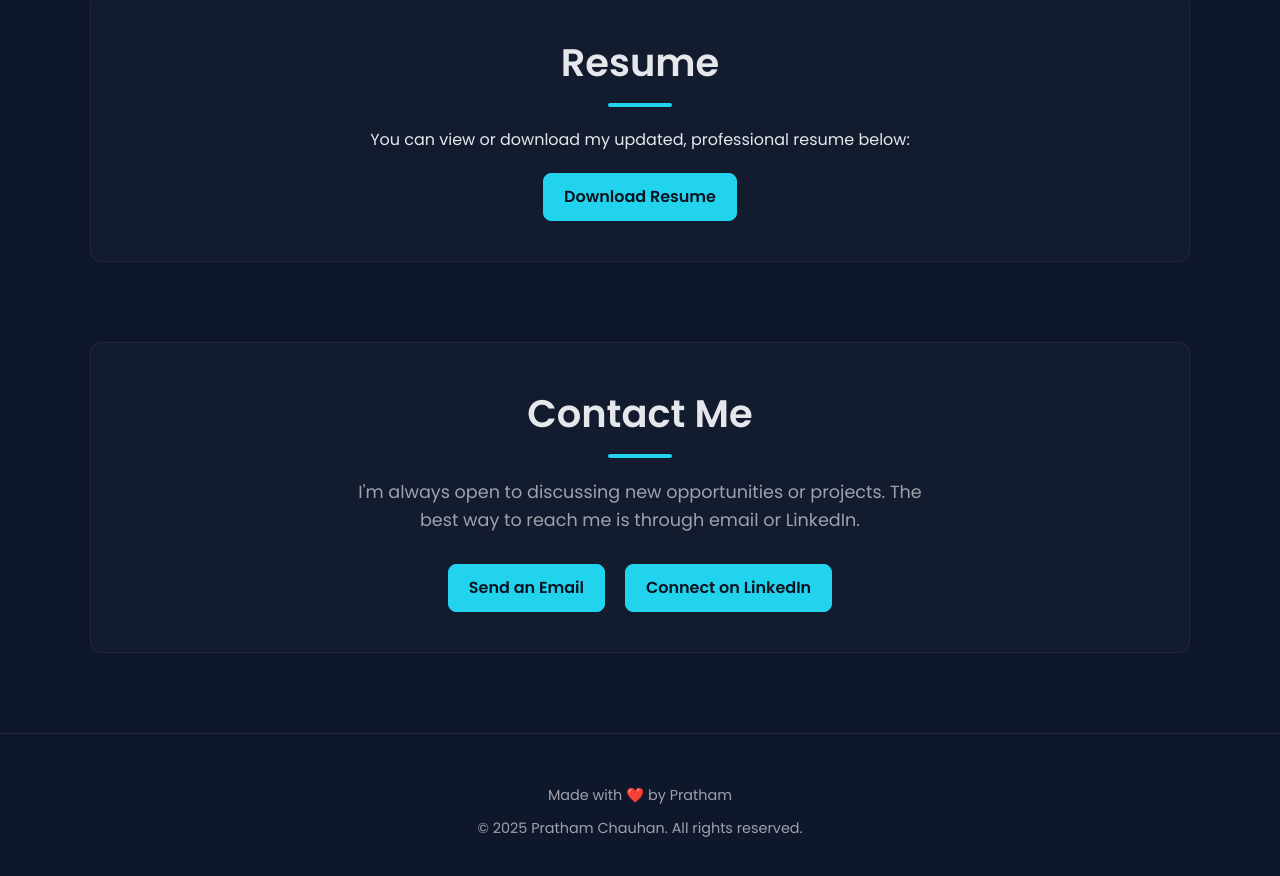
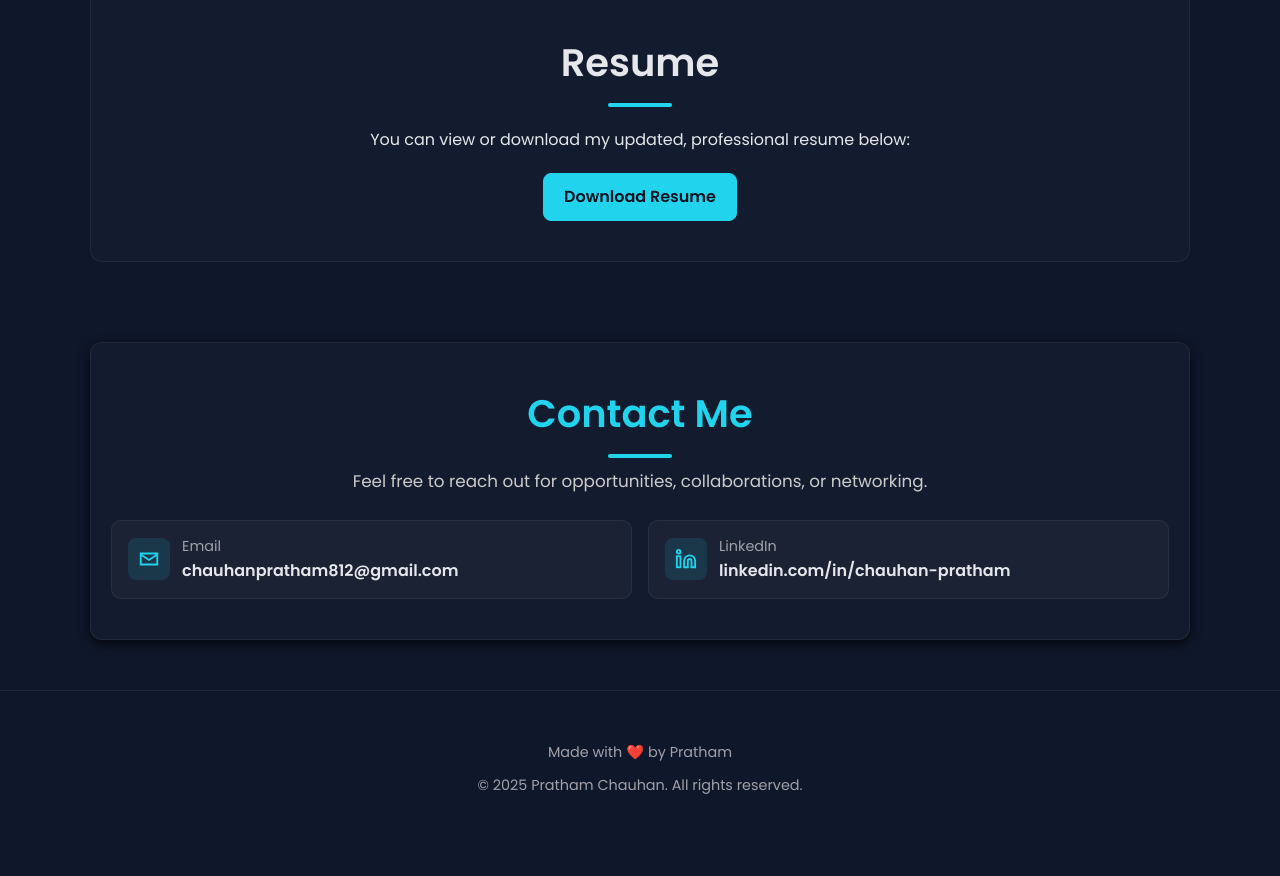
Before and after one commit to chauhan-pratham/Portfolio-Website, a plain HTML site: page index.html in a window 1280 px wide. Shown: the part 3792-4668 px from the top of the page. After the commit the page ends 4639 px from the top, so only its background shows below. Drawn offline with Linux system fonts and the light colour scheme.

Commit message:
Updated codes

```diff
--- a/index.html
+++ b/index.html
@@ -224,22 +224,42 @@
       <a href="resume.pdf" target="_blank" rel="noopener" class="btn btn-primary">Download Resume</a>
     </section>
 
-    <!-- ===== CONTACT SECTION ===== -->
+    <!-- Contact Section -->
     <section id="contact" class="section-card">
       <h2 class="section-title">Contact Me</h2>
-      <div class="contact-info">
-        <p>
-          I'm always open to discussing new opportunities or projects.
-          The best way to reach me is through email or LinkedIn.
-        </p>
-        <div class="contact-buttons">
-          <a href="mailto:chauhanpratham812@gmail.com" class="btn btn-primary">Send an Email</a>
-          <a href="https://www.linkedin.com/in/chauhan-pratham" target="_blank" rel="noopener noreferrer"
-            class="btn btn-primary">Connect on LinkedIn</a>
-        </div>
-      </div>
+      <p class="contact-subtitle">
+        Feel free to reach out for opportunities, collaborations, or networking.
+      </p>
+
+      <div class="contact-grid">
+        <a class="contact-card" href="mailto:chauhanpratham812@gmail.com">
+          <span class="contact-icon" aria-hidden="true">
+            <svg viewBox="0 0 24 24" width="22" height="22" fill="none" xmlns="http://www.w3.org/2000/svg">
+              <path d="M3 6h18v12H3V6z" stroke="currentColor" stroke-width="2" />
+              <path d="M3 7l9 6 9-6" stroke="currentColor" stroke-width="2" />
+            </svg>
+          </span>
+          <div class="contact-content">
+            <span class="contact-label">Email</span>
+            <span class="contact-value">chauhanpratham812@gmail.com</span>
+          </div>
+        </a>
+
+        <a class="contact-card" href="https://www.linkedin.com/in/chauhan-pratham/" target="_blank" rel="noopener">
+          <span class="contact-icon" aria-hidden="true">
+            <svg viewBox="0 0 24 24" width="22" height="22" fill="none" xmlns="http://www.w3.org/2000/svg">
+              <path d="M16 8a6 6 0 0 1 6 6v7h-4v-7a2 2 0 0 0-2-2 2 2 0 0 0-2 2v7h-4v-7a6 6 0 0 1 6-6z"
+                stroke="currentColor" stroke-width="2" />
+              <rect x="2" y="9" width="4" height="12" stroke="currentColor" stroke-width="2" />
+              <circle cx="4" cy="4" r="2" stroke="currentColor" stroke-width="2" />
+            </svg>
+          </span>
+          <div class="contact-content">
+            <span class="contact-label">LinkedIn</span>
+            <span class="contact-value">linkedin.com/in/chauhan-pratham</span>
+          </div>
+        </a>
     </section>
-  </main>
 
   <!-- ===== FOOTER ===== -->
   <footer>
--- a/style.css
+++ b/style.css
@@ -364,23 +364,84 @@ nav ul li a:hover {
 /* ============================================= */
 /*           CONTACT SECTION (Direct Links)      */
 /* ============================================= */
-.contact-info {
+
+#contact {
+    background: rgba(255, 255, 255, 0.02);
+    padding: 40px 20px;
+    border-radius: 12px;
+    margin: 40px auto;
+    max-width: 1100px;
+    box-shadow: 0 4px 12px rgba(0, 0, 0, 0.7);
     text-align: center;
-    max-width: 600px;
-    margin: 0 auto;
 }
 
-.contact-info p {
-    color: #a1a1aa;
-    font-size: 1.1rem;
-    line-height: 1.6;
-    margin-bottom: 30px;
+#contact .section-title {
+    color: var(--primary-color);
+    margin-bottom: 10px;
 }
 
-.contact-buttons {
+.contact-subtitle {
+    color: #ccc;
+    margin-bottom: 25px;
+    font-size: 1.05rem;
+}
+
+.contact-grid {
+    display: grid;
+    gap: 16px;
+    margin-top: 10px;
+    grid-template-columns: 1fr;
+}
+
+@media (min-width: 700px) {
+    .contact-grid {
+        grid-template-columns: 1fr 1fr;
+    }
+}
+
+.contact-card {
     display: flex;
-    justify-content: center;
-    gap: 20px;
+    align-items: center;
+    gap: 12px;
+    text-decoration: none;
+    background: rgba(255, 255, 255, 0.03);
+    border: 1px solid rgba(255, 255, 255, 0.06);
+    border-radius: 10px;
+    padding: 14px 16px;
+    transition: transform 0.2s ease, box-shadow 0.2s ease, border-color 0.2s ease;
+    color: var(--text-light);
+}
+
+.contact-card:hover {
+    transform: translateY(-3px);
+    box-shadow: 0 8px 16px rgba(0, 0, 0, 0.35);
+    border-color: rgba(255, 255, 255, 0.12);
+}
+
+.contact-icon {
+    width: 42px;
+    height: 42px;
+    display: grid;
+    place-items: center;
+    border-radius: 8px;
+    background: rgba(34, 211, 238, 0.12);
+    color: var(--primary-color);
+}
+
+.contact-content {
+    display: flex;
+    flex-direction: column;
+    align-items: flex-start;
+}
+
+.contact-label {
+    font-size: 0.9rem;
+    color: #a1a1aa;
+}
+
+.contact-value {
+    font-weight: 600;
+    color: var(--text-light);
 }
 
 /* ============================================= */
```
